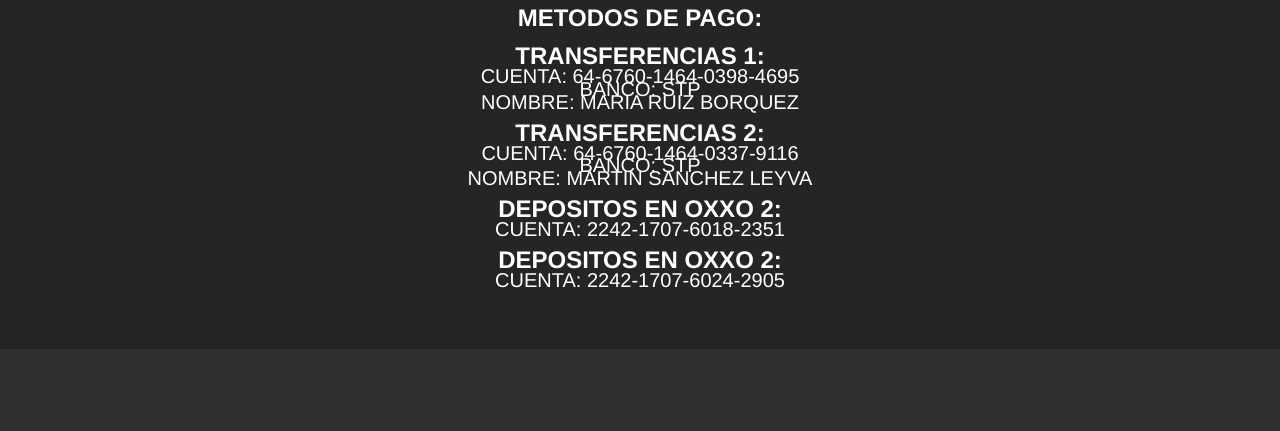
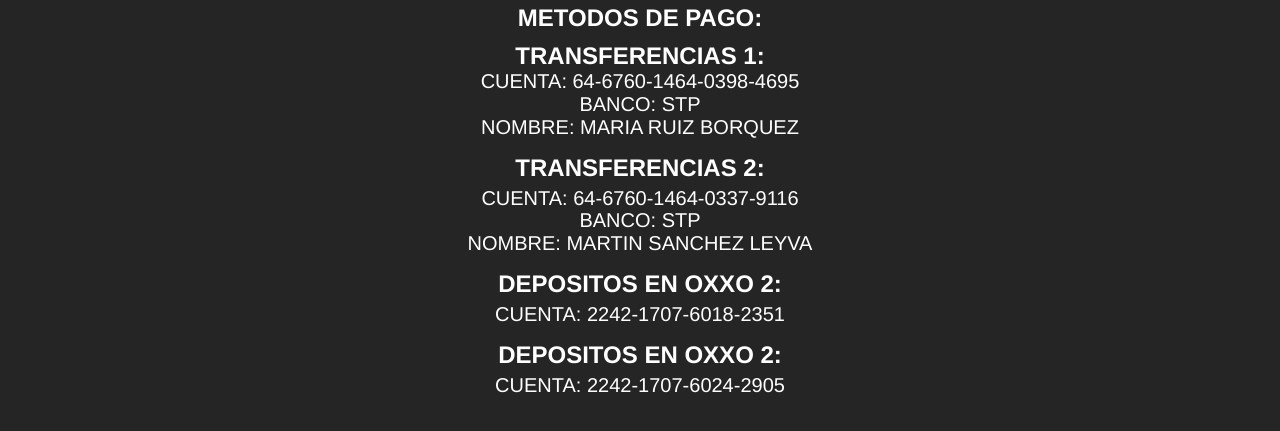
Before and after one commit to Albertosl2497/frontend, a React (Create React App) app: page / in a window 1280 px wide. Shown: the part 1371-1802 px from the top of the page. Before the commit the page ends 1720 px from the top, so only its background shows below. Built offline with nearby package versions, Linux system fonts and the light colour scheme; no server answers.

Commit message:
Update Footer.jsx

```diff
--- a/src/Components/Footer.jsx
+++ b/src/Components/Footer.jsx
@@ -10,24 +10,24 @@
             <div className="col" style={{ display: 'flex', flexDirection: 'column' }}>
               <div className="col">
                 <h2 className="white bold">TRANSFERENCIAS 1:</h2>
-                <p className="bold" style={{ fontSize: '20px' }}>CUENTA: 64-6760-1464-0398-4695</p>
-                <p className="bold" style={{ fontSize: '20px' }}>BANCO: STP</p>
-                <p className="bold" style={{ fontSize: '20px' }}>NOMBRE: MARIA RUIZ BORQUEZ</p>
+                <p className="col bold" style={{ fontSize: '20px' }}>CUENTA: 64-6760-1464-0398-4695</p>
+                <p className="col bold" style={{ fontSize: '20px' }}>BANCO: STP</p>
+                <p className="col bold" style={{ fontSize: '20px' }}>NOMBRE: MARIA RUIZ BORQUEZ</p>
               </div>
               <div className="col">
-                <h2 className="white bold">TRANSFERENCIAS 2:</h2>
-                <p className="bold" style={{ fontSize: '20px' }}>CUENTA: 64-6760-1464-0337-9116</p>
-                <p className="bold" style={{ fontSize: '20px' }}>BANCO: STP</p>
-                <p className="bold" style={{ fontSize: '20px' }}>NOMBRE: MARTIN SANCHEZ LEYVA</p>
+                <h2 className="col white bold">TRANSFERENCIAS 2:</h2>
+                <p className="col bold" style={{ fontSize: '20px' }}>CUENTA: 64-6760-1464-0337-9116</p>
+                <p className="col bold" style={{ fontSize: '20px' }}>BANCO: STP</p>
+                <p className="col bold" style={{ fontSize: '20px' }}>NOMBRE: MARTIN SANCHEZ LEYVA</p>
               </div>
               <div className="col">
-                <h2 className="white bold">DEPOSITOS EN OXXO 2:</h2>
-                <p className="bold" style={{ fontSize: '20px' }}>CUENTA: 2242-1707-6018-2351</p>
+                <h2 className="col white bold">DEPOSITOS EN OXXO 2:</h2>
+                <p className="col bold" style={{ fontSize: '20px' }}>CUENTA: 2242-1707-6018-2351</p>
 
               </div>
               <div className="col">
-                <h2 className="white bold">DEPOSITOS EN OXXO 2:</h2>
-                <p className="bold" style={{ fontSize: '20px' }}>CUENTA: 2242-1707-6024-2905</p>
+                <h2 className=" col white bold">DEPOSITOS EN OXXO 2:</h2>
+                <p className="col bold" style={{ fontSize: '20px' }}>CUENTA: 2242-1707-6024-2905</p>
 
               </div>
             </div>
```
